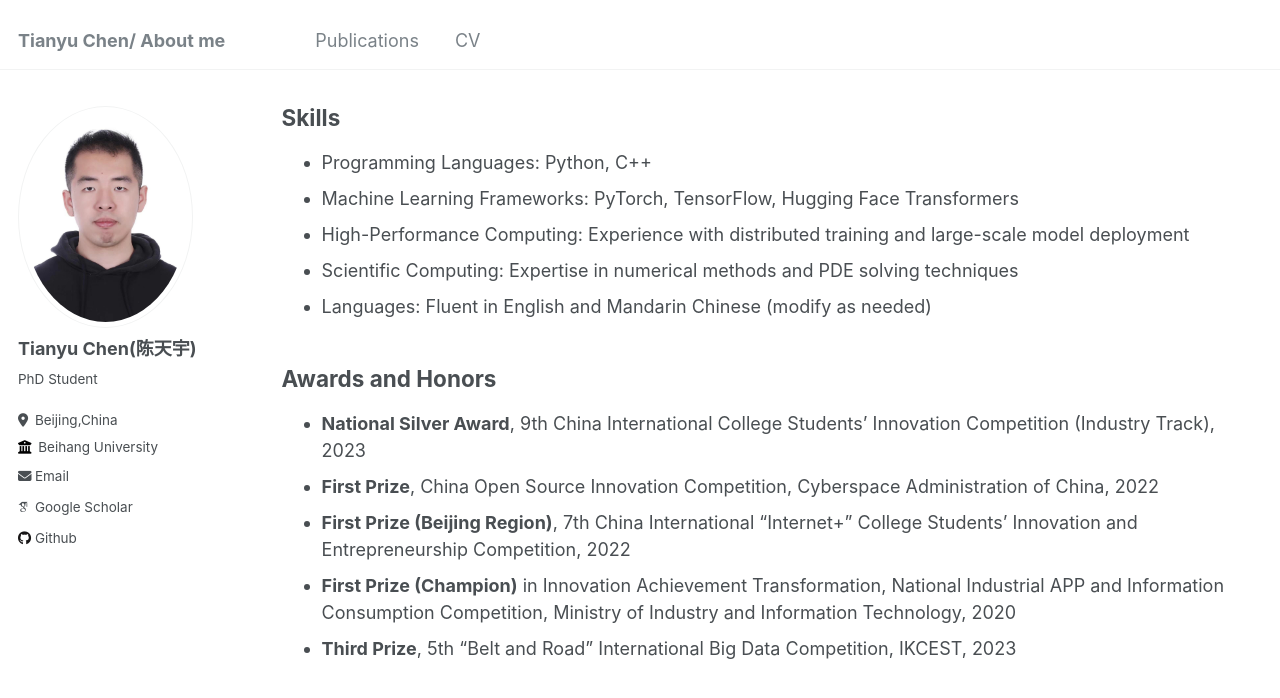
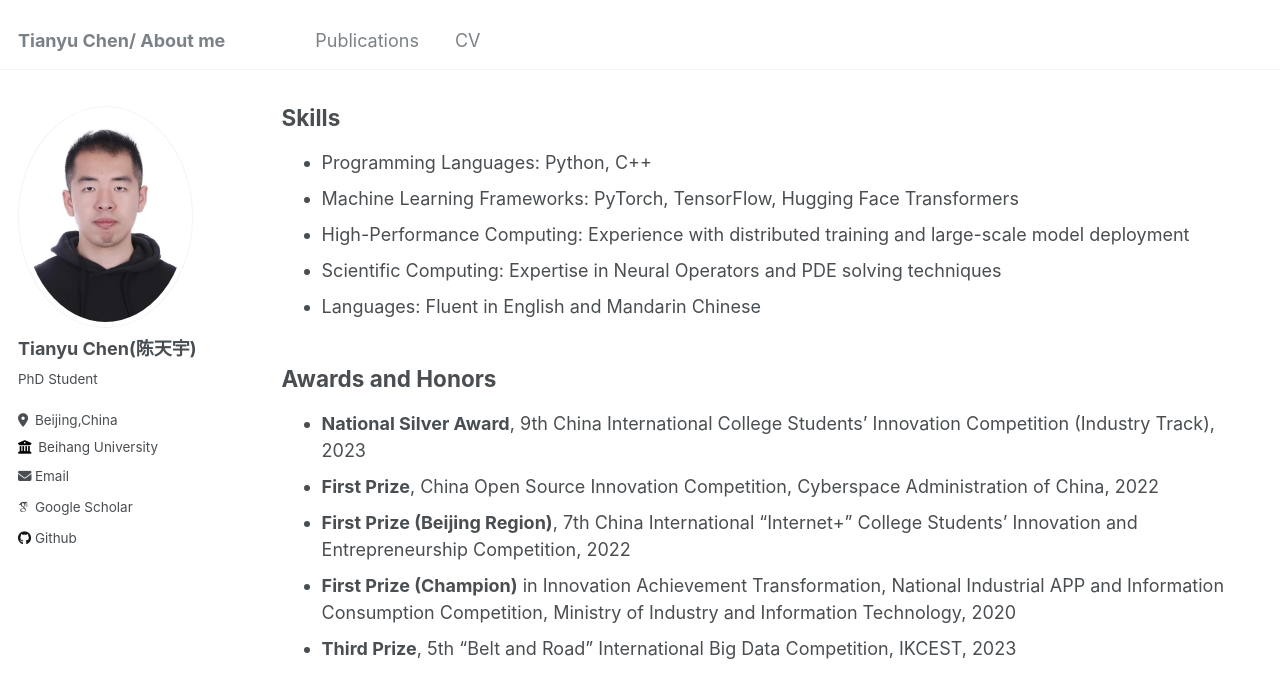
Before and after one commit to Tarpelite/tarpelite.github.io, a Jekyll site: the page built from _pages/cv.md, in a window 1280 px wide and 900 px high, scrolled down 1600 px. Shown: the top 698 px of the window. Built offline with Jekyll 4.4.1, drawn with Linux system fonts in a browser that asks for light colours; some web fonts are replaced.

Commit message:
Update cv.md

```diff
--- a/_pages/cv.md
+++ b/_pages/cv.md
@@ -64,8 +64,8 @@ redirect_from:
 * Programming Languages: Python, C++
 * Machine Learning Frameworks: PyTorch, TensorFlow, Hugging Face Transformers
 * High-Performance Computing: Experience with distributed training and large-scale model deployment
-* Scientific Computing: Expertise in numerical methods and PDE solving techniques
-* Languages: Fluent in English and Mandarin Chinese (modify as needed)
+* Scientific Computing: Expertise in Neural Operators and PDE solving techniques
+* Languages: Fluent in English and Mandarin Chinese
 
 ## Awards and Honors
 
```
